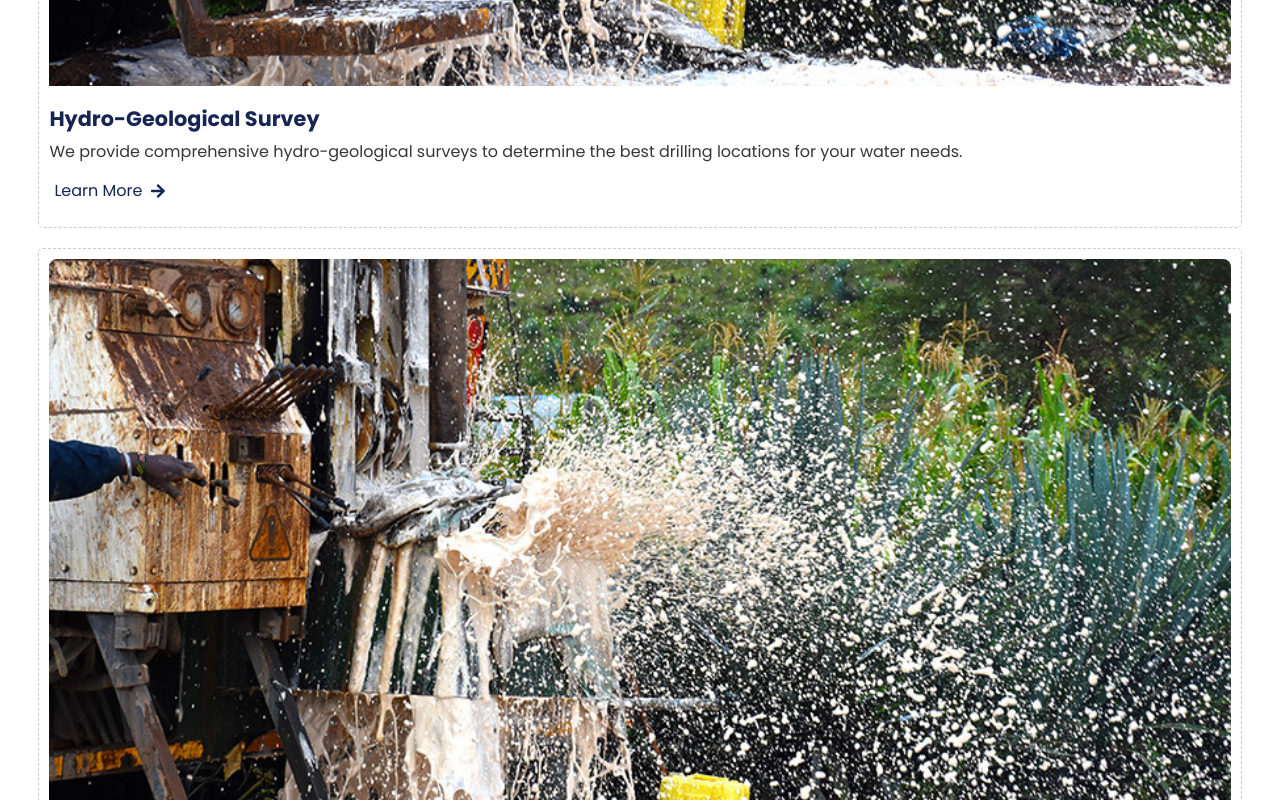
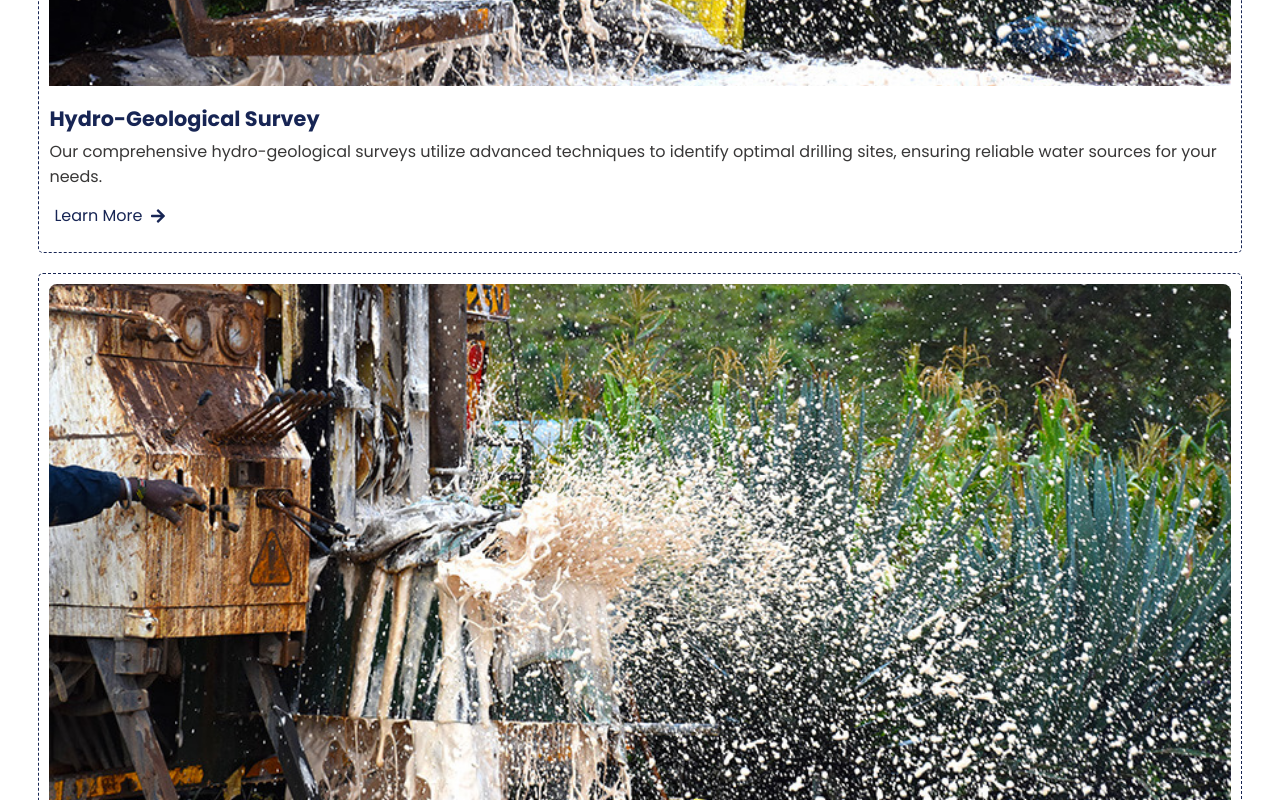
Before and after one commit to kipkurui26/betageo, a React (Vite) app: page / in a window 1280 px wide. Shown: the part 1300-2100 px from the top of the page. Built offline with nearby package versions, Linux system fonts and the light colour scheme.

Commit message:
home-service section

```diff
--- a/src/pages/home/Home.css
+++ b/src/pages/home/Home.css
@@ -3,13 +3,13 @@
 }
 .homeService__service{
     margin: 20px 0;
-    border: 1px dashed #ccc;
+    border: 1px dashed #172554;
     padding: 10px 10px 20px;
     border-radius: 5px;
     transition: all 0.3s ease;
 }
 .homeService__service:hover{
-    border: 1px solid #172554;
+    border: 1px solid #979797;
 }
 .homeService__title{
     width: 100%;
--- a/src/pages/home/ServicesList.jsx
+++ b/src/pages/home/ServicesList.jsx
@@ -6,48 +6,48 @@ export const servicesList = [
         title: "Hydro-Geological Survey",
         path: "/hydro-geological-survey",
         image: TestImage,
-        description: "We provide comprehensive hydro-geological surveys to determine the best drilling locations for your water needs.",
+        description: "Our comprehensive hydro-geological surveys utilize advanced techniques to identify optimal drilling sites, ensuring reliable water sources for your needs.",
     },
     {
         id: 2,
         title: "Borehole Drilling",
         path: '/borehole-drilling-in-kenya',
         image: TestImage,
-        description: "We offer professional borehole drilling services to meet your water requirements.",
+        description: "We deliver professional borehole drilling services, tailored to meet the specific water requirements of residential, agricultural, and industrial clients.",
     },
     {
         id: 3,
         title: "Borehole Camera Inspection",
         path: '/camera-inspection',
         image: TestImage,
-        description: "We use cutting-edge technology to inspect boreholes and identify potential issues.",
+        description: "Using state-of-the-art camera technology, we conduct thorough inspections of boreholes to detect any issues and ensure their optimal performance.",
     },
     {
         id: 4,
         title: "Test Pumping",
         path: '/test-pumping',
         image: TestImage,
-        description: "We conduct test pumping to determine the yield and sustainability of your borehole.",
+        description: "Our test pumping services accurately measure the yield and sustainability of your borehole, providing crucial data for efficient water management.",
     },
     {
         id: 5,
         title: "Pump Installation",
         path: '/pump-installation',
         image: TestImage,
-        description: "We install high-quality pumps to ensure efficient water supply for your needs.",
+        description: "We specialize in the installation of high-quality pumps, designed to deliver reliable and efficient water supply for all your needs.",
     },
     {
         id: 6,
         title: "Solar Installation",
         path: '/solar-installation',
         image: TestImage,
-        description: "We provide solar-powered solutions to ensure uninterrupted water supply.",
+        description: "Our solar-powered solutions ensure an uninterrupted and eco-friendly water supply, harnessing the power of the sun for sustainable water management.",
     },
     {
         id: 7,
         title: "Tower Construction",
         path: '/tower-construction',
         image: TestImage,
-        description: "We construct durable water towers to store and distribute water efficiently.",
+        description: "We build robust water towers designed for efficient storage and distribution, ensuring a consistent and reliable water supply for various applications.",
     },
 ]
```
